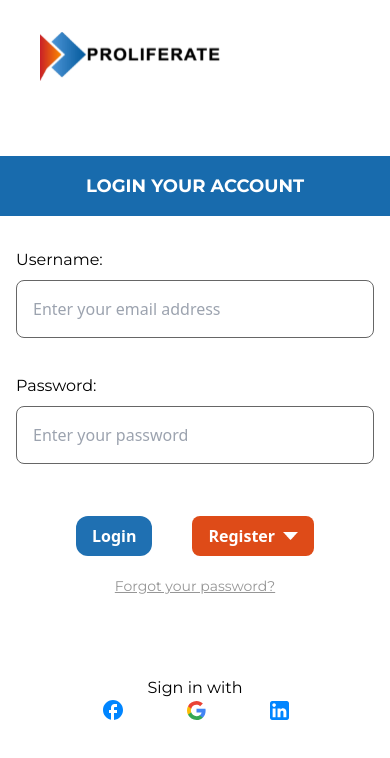
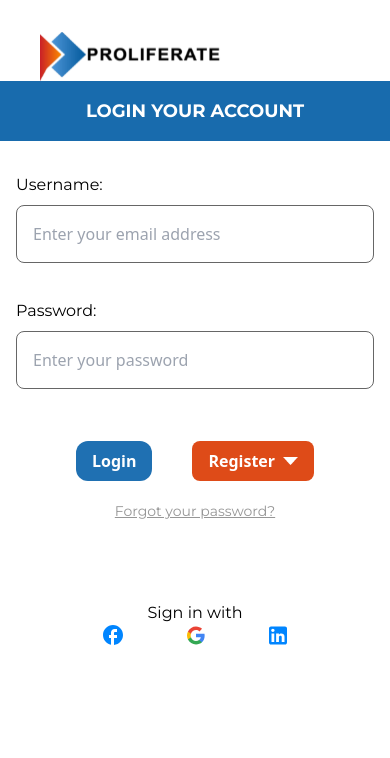
Before and after one commit to devwande/proliferate, a React (Vite) app: page / in a window 390 px wide. Shown: the top 758 px of the page. Built offline with nearby package versions, Linux system fonts and the light colour scheme.

Commit message:
fix: login positioning

```diff
--- a/src/pages/HomeLogin.tsx
+++ b/src/pages/HomeLogin.tsx
@@ -38,7 +38,7 @@ const HomeLogin = () => {
           className="pt-8 pl-10 w-7/12"
         />
       </div>
-      <div className="flex h-screen">
+      <div className="md:flex md:h-screen">
         {/* Left side content */}
         <div className="w-1/2 hidden bg-blue md:block">
           <div className="relative">
@@ -56,7 +56,7 @@ const HomeLogin = () => {
         {/* Right side content */}
         <div className="w-full md:w-1/2 bg-white flex flex-col justify-center items-center">
           {/* Mobile Header */}
-          <div className="w-full mt-[-130px] bg-darkblue py-4 md:hidden flex justify-center items-center">
+          <div className="w-full md:mt-[-100px] bg-darkblue py-4 md:hidden flex justify-center items-center">
             <h1 className="font-bold font-montserrat text-white text-lg">
               LOGIN YOUR ACCOUNT
             </h1>
```
